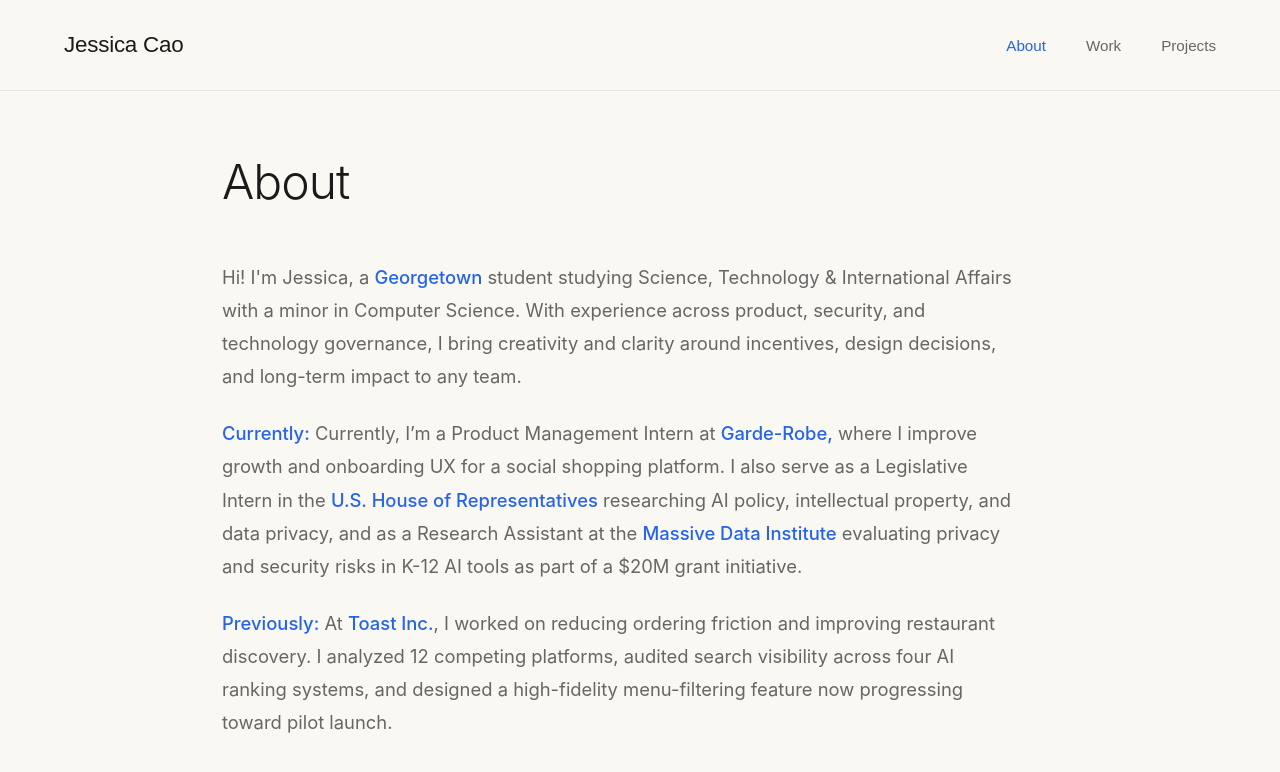
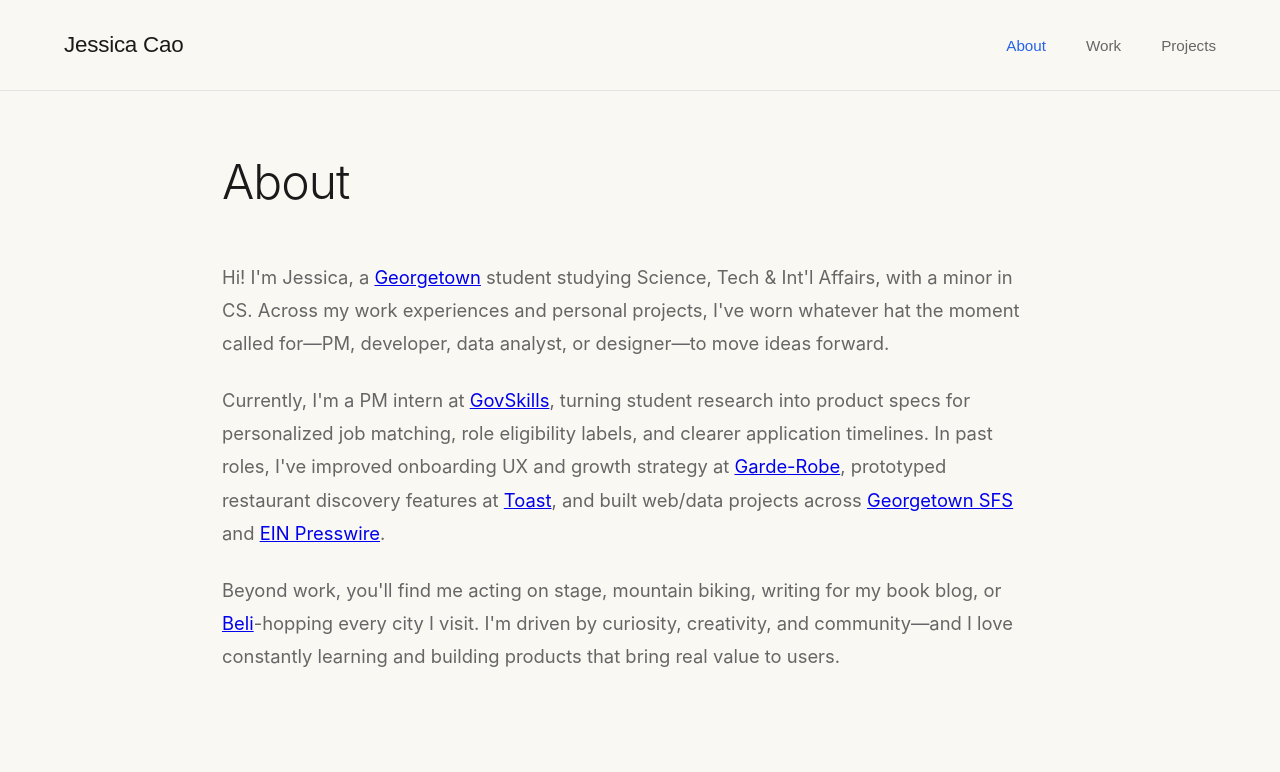
Before and after one commit to jessicaa-cao/jessica-portfolio, a React (Create React App) app: page / in a window 1280 px wide. Both pictures are taken after a click on the button "About". Shown: the top 772 px of the page. Built offline with nearby package versions, Linux system fonts and the light colour scheme.

Commit message:
Update about

```diff
--- a/src/components/About.js
+++ b/src/components/About.js
@@ -8,16 +8,15 @@
 
         <div className="about-paragraphs">
           <p className="about-text">
-            Hi! I'm Jessica, a <span className="blue-text">Georgetown</span> student studying Science, Technology & International Affairs
-            with a minor in Computer Science. With experience across product, security, and technology governance, I bring creativity and clarity around incentives, design decisions, and long-term impact to any team.
+            Hi! I'm Jessica, a <a href="https://sfs.georgetown.edu/" target="_blank" rel="noopener noreferrer" className="blue-link">Georgetown</a> student studying Science, Tech & Int'l Affairs, with a minor in CS. Across my work experiences and personal projects, I've worn whatever hat the moment called for—PM, developer, data analyst, or designer—to move ideas forward.
           </p>
 
           <p className="about-text">
-            <strong>Currently:</strong> Currently, I’m a Product Management Intern at <strong>Garde-Robe,</strong> where I improve growth and onboarding UX for a social shopping platform. I also serve as a Legislative Intern in the <strong>U.S. House of Representatives</strong> researching AI policy, intellectual property, and data privacy, and as a Research Assistant at the <strong>Massive Data Institute</strong> evaluating privacy and security risks in K-12 AI tools as part of a $20M grant initiative.
+            Currently, I'm a PM intern at <a href="https://govskills.io/" target="_blank" rel="noopener noreferrer" className="blue-link">GovSkills</a>, turning student research into product specs for personalized job matching, role eligibility labels, and clearer application timelines. In past roles, I've improved onboarding UX and growth strategy at <a href="https://www.garde-robe.com/" target="_blank" rel="noopener noreferrer" className="blue-link">Garde-Robe</a>, prototyped restaurant discovery features at <a href="https://pos.toasttab.com/" target="_blank" rel="noopener noreferrer" className="blue-link">Toast</a>, and built web/data projects across <a href="https://sfs.georgetown.edu/" target="_blank" rel="noopener noreferrer" className="blue-link">Georgetown SFS</a> and <a href="https://www.einpresswire.com/" target="_blank" rel="noopener noreferrer" className="blue-link">EIN Presswire</a>.
           </p>
 
           <p className="about-text">
-            <strong>Previously:</strong> At <strong>Toast Inc.</strong>, I worked on reducing ordering friction and improving restaurant discovery. I analyzed 12 competing platforms, audited search visibility across four AI ranking systems, and designed a high-fidelity menu-filtering feature now progressing toward pilot launch.
+            Beyond work, you'll find me acting on stage, mountain biking, writing for my book blog, or <a href="https://beliapp.com/" target="_blank" rel="noopener noreferrer" className="blue-link">Beli</a>-hopping every city I visit. I'm driven by curiosity, creativity, and community—and I love constantly learning and building products that bring real value to users.
           </p>
         </div>
       </div>
```
Also changed, not shown: public/logos/govskills_logo.jpg (added).
